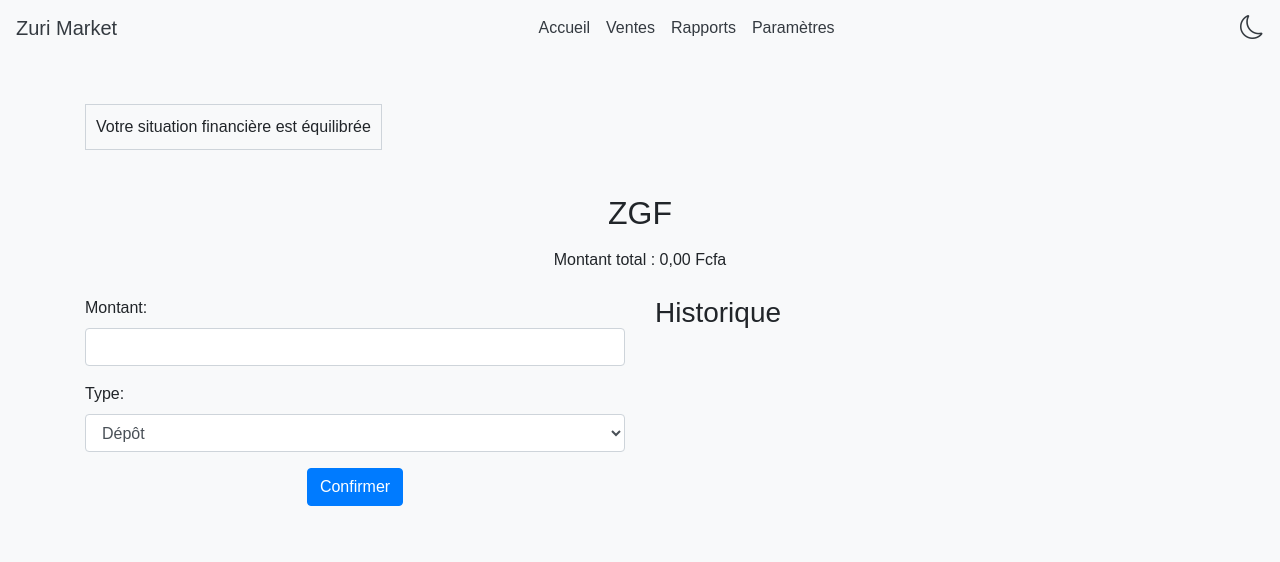
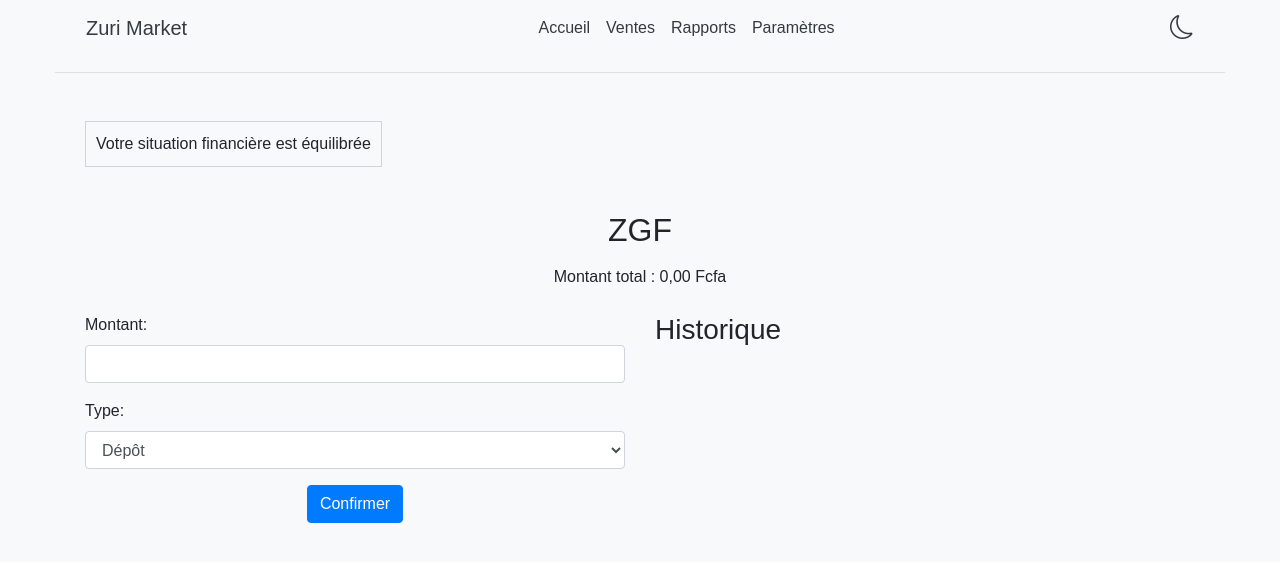
Before and after one commit to Sabalysidy/zuri-gestion-financi-re, a plain HTML site: page index.html in a window 1280 px wide. Drawn offline with nearby package versions, Linux system fonts and the light colour scheme.

Commit message:
ajout de la balise hr

```diff
--- a/index.html
+++ b/index.html
@@ -14,9 +14,10 @@
 
 <body class="light-theme">
   <!-- Barre de navigation -->
-  <nav class="navbar navbar-expand-lg navbar-light bg-light">
+  <nav class="container navbar navbar-expand-lg navbar-light bg-light">
     <a class="navbar-brand" href="index.html">Zuri Market</a>
-    <button class="navbar-toggler" type="button" data-toggle="collapse" data-target="#navbarNav" aria-controls="navbarNav" aria-expanded="false" aria-label="Toggle navigation">
+    <button class="navbar-toggler" type="button" data-toggle="collapse" data-target="#navbarNav"
+      aria-controls="navbarNav" aria-expanded="false" aria-label="Toggle navigation">
       <span class="navbar-toggler-icon"></span>
     </button>
     <div class="collapse navbar-collapse" id="navbarNav">
@@ -37,7 +38,7 @@
       <i id="themeToggle" class="bi bi-moon" style="font-size: 1.5rem; cursor: pointer;"></i>
     </div>
   </nav>
-
+  <hr class="container">
   <div class="container mt-5">
     <!-- Votre contenu actuel -->
     <div class="d-flex justify-content-between mb-4">
```
Also changed, not shown: ventes.html (+2 -2 lines).
